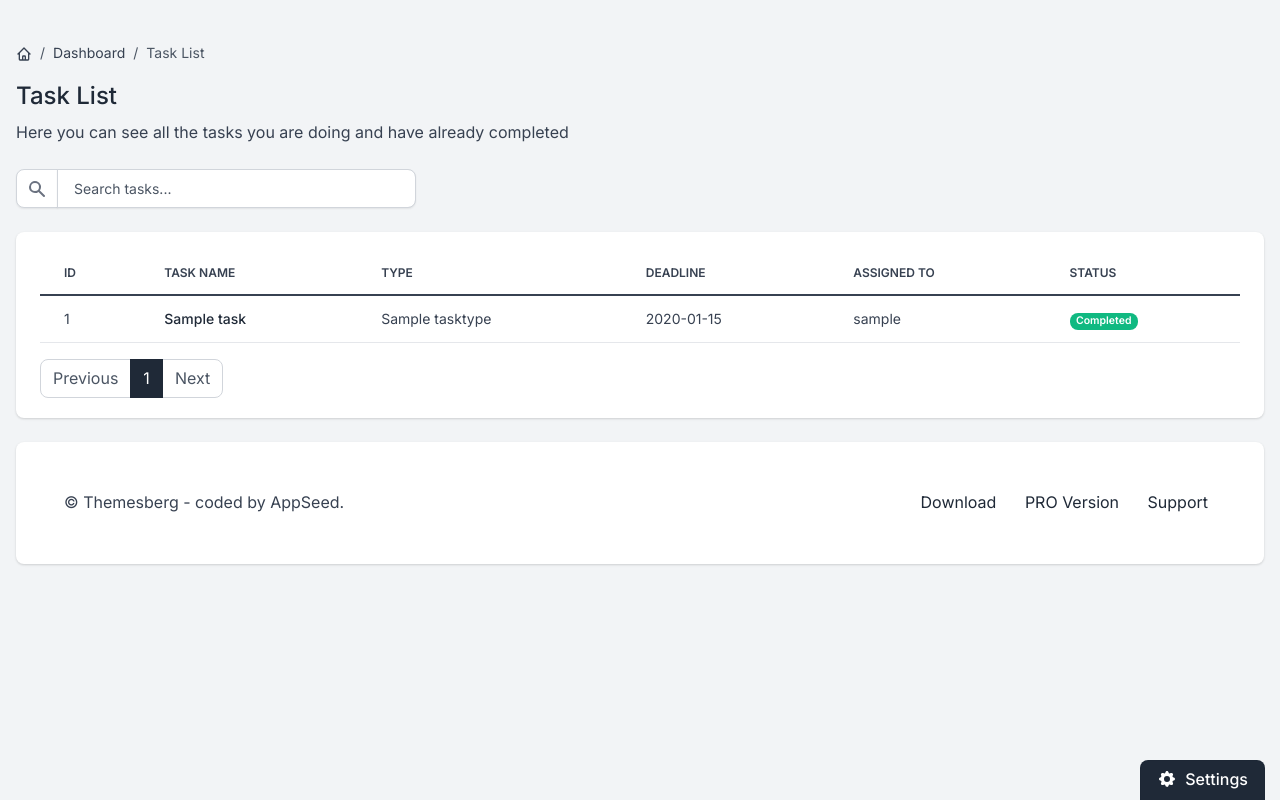
After one commit to yvespy/task-manager, a Django app: page /dashboard/tasks_list in a window 1280 px wide. The commit adds this page. Run offline with Django 5.2, Linux system fonts and the light colour scheme; a user stored in the database is signed in; tables that the repository leaves empty hold one stand-in row (values such as "Sample post"); some libraries are stand-ins or nearby versions.

Commit message:
Add TaskListView, add page for TaskListView, fixed pagination on dashboard.html

```diff
--- a/dashboard/urls.py
+++ b/dashboard/urls.py
@@ -2,7 +2,7 @@ from django.urls import path
 
 from dashboard import views
 from dashboard.views import index, WorkerListView, WorkerDetailView, TaskCreateView, \
-    TaskDetailView, TaskCompleteView, TaskUpdateView, DashboardView, TaskDeleteView
+    TaskDetailView, TaskCompleteView, TaskUpdateView, DashboardView, TaskDeleteView, TaskListView
 
 urlpatterns = [
     path("", index, name="index"),
@@ -15,4 +15,5 @@ urlpatterns = [
     path("tasks/<int:pk>/", TaskDetailView.as_view(), name="task"),
     path("tasks/<int:pk>/edit/", TaskUpdateView.as_view(), name="task-update"),
     path("tasks/<int:pk>/delete/", TaskDeleteView.as_view(), name="task-delete"),
+    path("dashboard/tasks_list", TaskListView.as_view(), name="task-list"),
 ]
--- a/dashboard/views.py
+++ b/dashboard/views.py
@@ -1,5 +1,6 @@
 from django.contrib.auth.mixins import LoginRequiredMixin
 from django.core.paginator import Paginator
+from django.db.models import Q
 from django.http import HttpRequest, HttpResponse
 from django.shortcuts import render, redirect, get_object_or_404
 from django.urls import reverse_lazy
@@ -22,6 +23,7 @@ def index(request: HttpRequest) -> HttpResponse:
     }
 
     return render(request, "dashboard/index.html", context=context)
+
 
 class ActiveTaskView(LoginRequiredMixin, generic.ListView):
     model = Task
@@ -66,14 +68,14 @@ class DashboardView(LoginRequiredMixin, TemplateView):
         task_paginator = Paginator(tasks_list, 5)
         completed_task_paginator = Paginator(completed_tasks, 5)
 
-        page_number = self.request.GET.get('page')
-        tasks_page = task_paginator.get_page(page_number)
-        completed_tasks_page = completed_task_paginator.get_page(page_number)
+        task_page_number = self.request.GET.get('task_page')
+        completed_page_number = self.request.GET.get('completed_page')
 
-        context["tasks_list"] = tasks_page
-        context["completed_tasks"] = completed_tasks_page
+        context["tasks_list"] = task_paginator.get_page(task_page_number)
+        context["completed_tasks"] = completed_task_paginator.get_page(completed_page_number)
 
         return context
+
 
 class WorkerListView(LoginRequiredMixin, generic.ListView):
     model = Worker
@@ -89,8 +91,18 @@ class WorkerDetailView(LoginRequiredMixin, generic.DetailView):
 
 class TaskListView(LoginRequiredMixin, generic.ListView):
     model = Task
-    context_object_name = "tasks_list"
-    paginate_by = 5
+    template_name = "dashboard/tasks_list.html"
+    context_object_name = "list_of_tasks"
+    paginate_by = 10
+
+    def get_queryset(self):
+        queryset = Task.objects.all().prefetch_related("assignees")
+        query = self.request.GET.get("q")
+        if query:
+            queryset = queryset.filter(
+                Q(name__icontains=query) | Q(description__icontains=query)
+            )
+        return queryset
 
 
 class TaskDetailView(LoginRequiredMixin, generic.DetailView):
--- a/templates/dashboard/create_task.html
+++ b/templates/dashboard/create_task.html
@@ -1,6 +1,6 @@
 {% extends "layouts/base.html" %}
 {% block header %}
-  <div style="margin-bottom: 20px">
+  <div class="d-flex justify-content-between flex-wrap flex-md-nowrap align-items-center py-4">
     <nav aria-label="breadcrumb" class="d-none d-md-inline-block">
       <ol class="breadcrumb breadcrumb-dark breadcrumb-transparent mb-0">
         <li class="breadcrumb-item">
@@ -24,7 +24,7 @@
 </h6>
 {% block content %}
   <div class="py-4">
-    <h2>Add new task</h2>
+    <h2 class="h4">Add new task</h2>
     <form method="post">
       {% csrf_token %}
       {{ form.as_p }}
--- /dev/null
+++ b/templates/dashboard/tasks_list.html
@@ -0,0 +1,126 @@
+{% extends 'layouts/base.html' %}
+{% load static %}
+
+
+{% block header %}
+  <div class="d-flex justify-content-between flex-wrap flex-md-nowrap align-items-center py-4">
+  <div class="d-block mb-4 mb-md-0">
+  <nav aria-label="breadcrumb" class="d-none d-md-inline-block">
+    <ol class="breadcrumb breadcrumb-dark breadcrumb-transparent">
+      <li class="breadcrumb-item">
+        <a href="#">
+          <svg class="icon icon-xxs" fill="none" stroke="currentColor" viewBox="0 0 24 24"
+               xmlns="http://www.w3.org/2000/svg">
+            <path stroke-linecap="round" stroke-linejoin="round" stroke-width="2"
+                  d="M3 12l2-2m0 0l7-7 7 7M5 10v10a1 1 0 001 1h3m10-11l2 2m-2-2v10a1 1 0 01-1 1h-3m-6 0a1 1 0 001-1v-4a1 1 0 011-1h2a1 1 0 011 1v4a1 1 0 001 1m-6 0h6">
+            </path>
+          </svg>
+        </a>
+      </li>
+      <li class="breadcrumb-item"><a href="{% url 'dashboard' %}">Dashboard</a></li>
+      <li class="breadcrumb-item active" aria-current="page">Task List</li>
+    </ol>
+  </nav>
+{% endblock %}
+{% block content %}
+  <h2 class="h4">Task List</h2>
+  <p class="mb-0">Here you can see all the tasks you are doing and have already completed</p>
+  </div>
+  </div>
+
+  <div class="table-settings mb-4">
+    <div class="row align-items-center justify-content-between">
+      <div class="col col-md-6 col-lg-4">
+        <form method="GET" action="{% url 'task-list' %}" class="input-group">
+          <span class="input-group-text">
+            <svg class="icon icon-xs" xmlns="http://www.w3.org/2000/svg" viewBox="0 0 20 20" fill="currentColor">
+              <path fill-rule="evenodd"
+                    d="M8 4a4 4 0 100 8 4 4 0 000-8zM2 8a6 6 0 1110.89 3.476l4.817 4.817a1 1 0 01-1.414 1.414l-4.816-4.816A6 6 0 012 8z"
+                    clip-rule="evenodd"></path>
+            </svg>
+          </span>
+          <input type="text" name="q" class="form-control" placeholder="Search tasks..." value="{{ request.GET.q }}">
+        </form>
+      </div>
+    </div>
+  </div>
+
+  <div class="card card-body border-0 shadow table-wrapper table-responsive">
+    <table class="table table-hover">
+      <thead>
+      <tr>
+        <th class="border-gray-200">ID</th>
+        <th class="border-gray-200">Task Name</th>
+        <th class="border-gray-200">Type</th>
+        <th class="border-gray-200">Deadline</th>
+        <th class="border-gray-200">Assigned To</th>
+        <th class="border-gray-200">Status</th>
+      </tr>
+      </thead>
+      <tbody>
+      {% for task in list_of_tasks %}
+        <tr>
+          <td>{{ task.id }}</td>
+          <td><a href="{% url 'task' task.id %}" class="fw-bold">{{ task.name }}</a></td>
+          <td>{{ task.task_type }}</td>
+          <td>{{ task.deadline|date:"Y-m-d" }}</td>
+          <td>
+            {% for worker in task.assignees.all %}
+              {{ worker.username }}{% if not forloop.last %}, {% endif %}
+            {% endfor %}
+          </td>
+          <td>
+            {% if task.is_completed %}
+              <span class="badge bg-success">Completed</span>
+            {% else %}
+              <span class="badge bg-warning">Pending</span>
+            {% endif %}
+          </td>
+        </tr>
+      {% empty %}
+        <tr>
+          <td colspan="6" class="text-center">No tasks found.</td>
+        </tr>
+      {% endfor %}
+      </tbody>
+    </table>
+
+    <div class="d-flex justify-content-between mt-3">
+      <nav aria-label="Page navigation example">
+        <ul class="pagination mb-0">
+          {% if page_obj.has_previous %}
+            <li class="page-item">
+              <a class="page-link" href="?page={{ page_obj.previous_page_number }}">Previous</a>
+            </li>
+          {% else %}
+            <li class="page-item disabled">
+              <a class="page-link" href="#">Previous</a>
+            </li>
+          {% endif %}
+
+          {% for num in page_obj.paginator.page_range %}
+            {% if page_obj.number == num %}
+              <li class="page-item active">
+                <a class="page-link" href="?page={{ num }}">{{ num }}</a>
+              </li>
+            {% else %}
+              <li class="page-item">
+                <a class="page-link" href="?page={{ num }}">{{ num }}</a>
+              </li>
+            {% endif %}
+          {% endfor %}
+
+          {% if page_obj.has_next %}
+            <li class="page-item">
+              <a class="page-link" href="?page={{ page_obj.next_page_number }}">Next</a>
+            </li>
+          {% else %}
+            <li class="page-item disabled">
+              <a class="page-link" href="#">Next</a>
+            </li>
+          {% endif %}
+        </ul>
+      </nav>
+    </div>
+  </div>
+{% endblock %}
--- a/templates/includes/pagination.html
+++ b/templates/includes/pagination.html
@@ -3,19 +3,19 @@
     <ul class="pagination pagination-sm mb-0 justify-content-center">
       {% if page_obj.has_previous %}
         <li class="page-item">
-        <a class="page-link" href="?page={{ page_obj.previous_page_number }}">Previous</a>
+          <a class="page-link" href="?{{ page_param }}={{ page_obj.previous_page_number }}">Previous</a>
         </li>
       {% endif %}
 
       {% for num in page_obj.paginator.page_range %}
         <li class="page-item {% if page_obj.number == num %}active{% endif %}">
-        <a class="page-link" href="?page={{ num }}">{{ num }}</a>
+          <a class="page-link" href="?{{ page_param }}={{ num }}">{{ num }}</a>
         </li>
       {% endfor %}
 
       {% if page_obj.has_next %}
         <li class="page-item">
-        <a class="page-link" href="?page={{ page_obj.next_page_number }}">Next</a>
+          <a class="page-link" href="?{{ page_param }}={{ page_obj.next_page_number }}">Next</a>
         </li>
       {% endif %}
     </ul>
```
Also changed, not shown: templates/pages/dashboard/dashboard.html (+5 -5 lines). Lines whose indentation alone changed are shown as unchanged.
